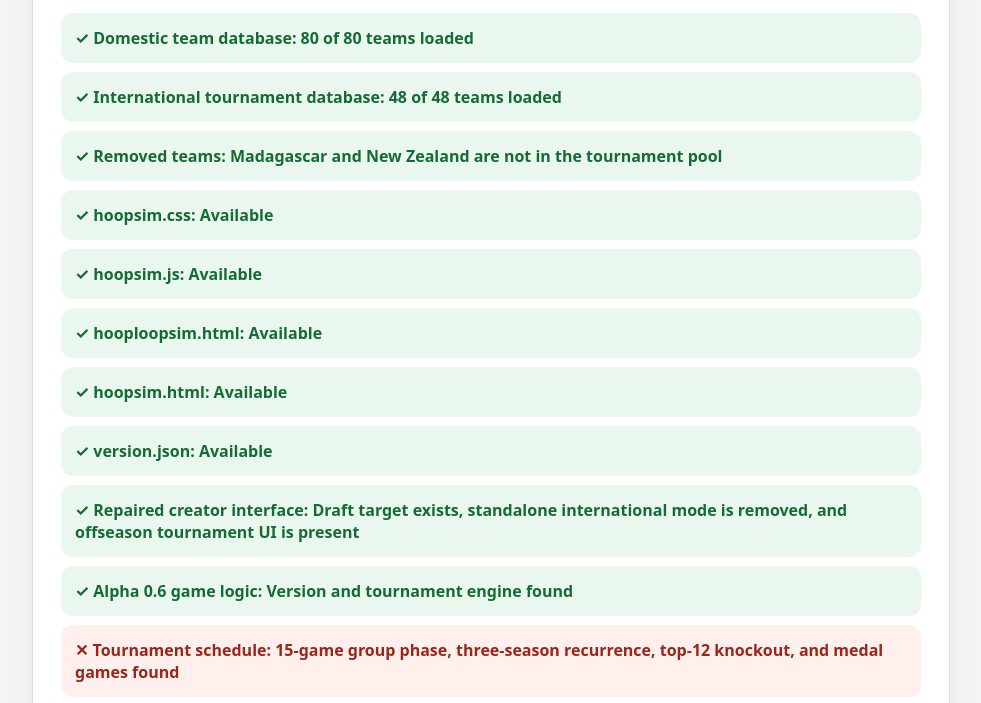
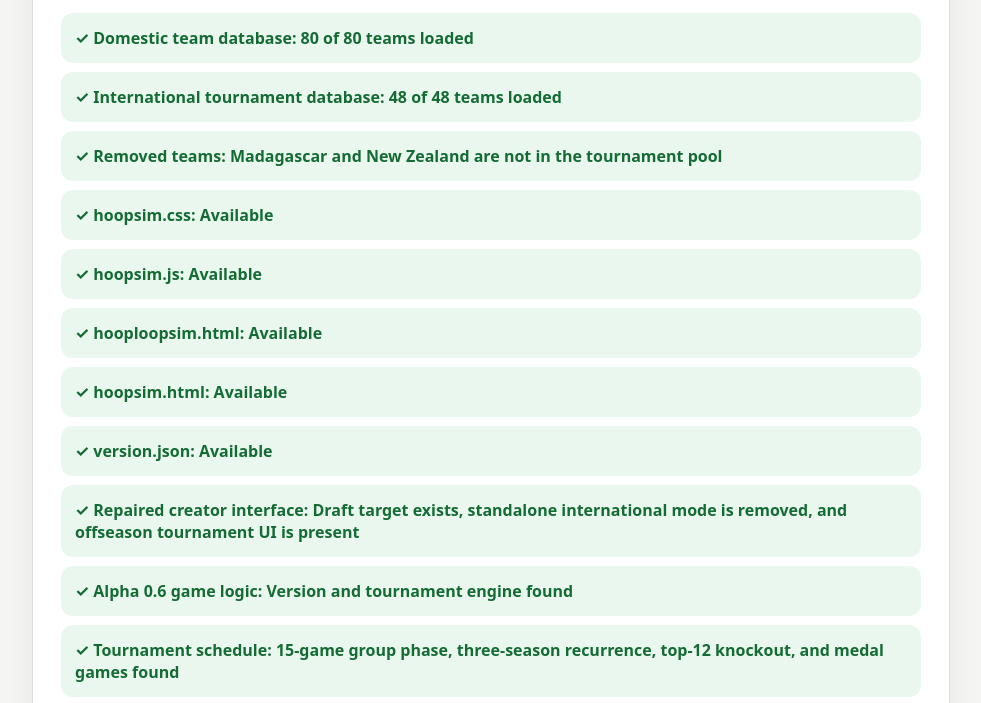
Before and after one commit to evanoblewski13/HoopLoop, a plain HTML site: page hoopsim-verify.html in a window 1280 px wide. Shown: the part 245-948 px from the top of the page, without its empty margins (149-1130 px from the left). Drawn offline with Linux system fonts and the light colour scheme.

Commit message:
Fix HoopLoopSim tournament verification

```diff
--- a/hoopsim-verify.html
+++ b/hoopsim-verify.html
@@ -37,7 +37,11 @@
   try{
     const script=await (await fetch('hoopsim.js?v=0.6.0')).text();
     add('Alpha 0.6 game logic',script.includes("const VERSION = '0.6.0'")&&script.includes('internationalEventDue')&&script.includes('createInternationalTournament')&&script.includes('simulateInternationalGroupRounds'),'Version and tournament engine found');
-    add('Tournament schedule',script.includes('round<15')&&script.includes("nextSeason=currentCareer.league.season+3")&&script.includes("stage='round12'")&&script.includes("'Gold Medal Game'")&&script.includes("'Bronze Medal Game'"),'15-game group phase, three-season recurrence, top-12 knockout, and medal games found');
+    const has15GameGroup = /for\s*\(\s*let\s+round\s*=\s*0\s*;\s*round\s*<\s*15/.test(script);
+    const hasThreeSeasonRecurrence = /nextSeason\s*=\s*currentCareer\.league\.season\s*\+\s*3/.test(script);
+    const hasTop12Knockout = /stage\s*:\s*['"]round12['"]/.test(script) && /slice\(0\s*,\s*12\)/.test(script);
+    const hasMedalGames = script.includes("'Gold Medal Game'") && script.includes("'Bronze Medal Game'");
+    add('Tournament schedule',has15GameGroup&&hasThreeSeasonRecurrence&&hasTop12Knockout&&hasMedalGames,'15-game group phase, three-season recurrence, top-12 knockout, and medal games found');
     add('Domestic draft repair',script.includes("function leagueMode() { return 'domestic'; }")&&script.includes("dom['draft-stage-eyebrow'].textContent"),'Creator is locked to the stable domestic flow and the previously missing draft element is now present');
   }catch(error){add('Alpha 0.6 game logic',false,error.message)}
   document.querySelector('#checks').innerHTML=checks.map(([name,ok,detail])=>`<div class="check ${ok?'pass':'fail'}">${ok?'✓':'✕'} ${name}: ${detail}</div>`).join('');
```
Also changed, not shown: README.txt (added).
